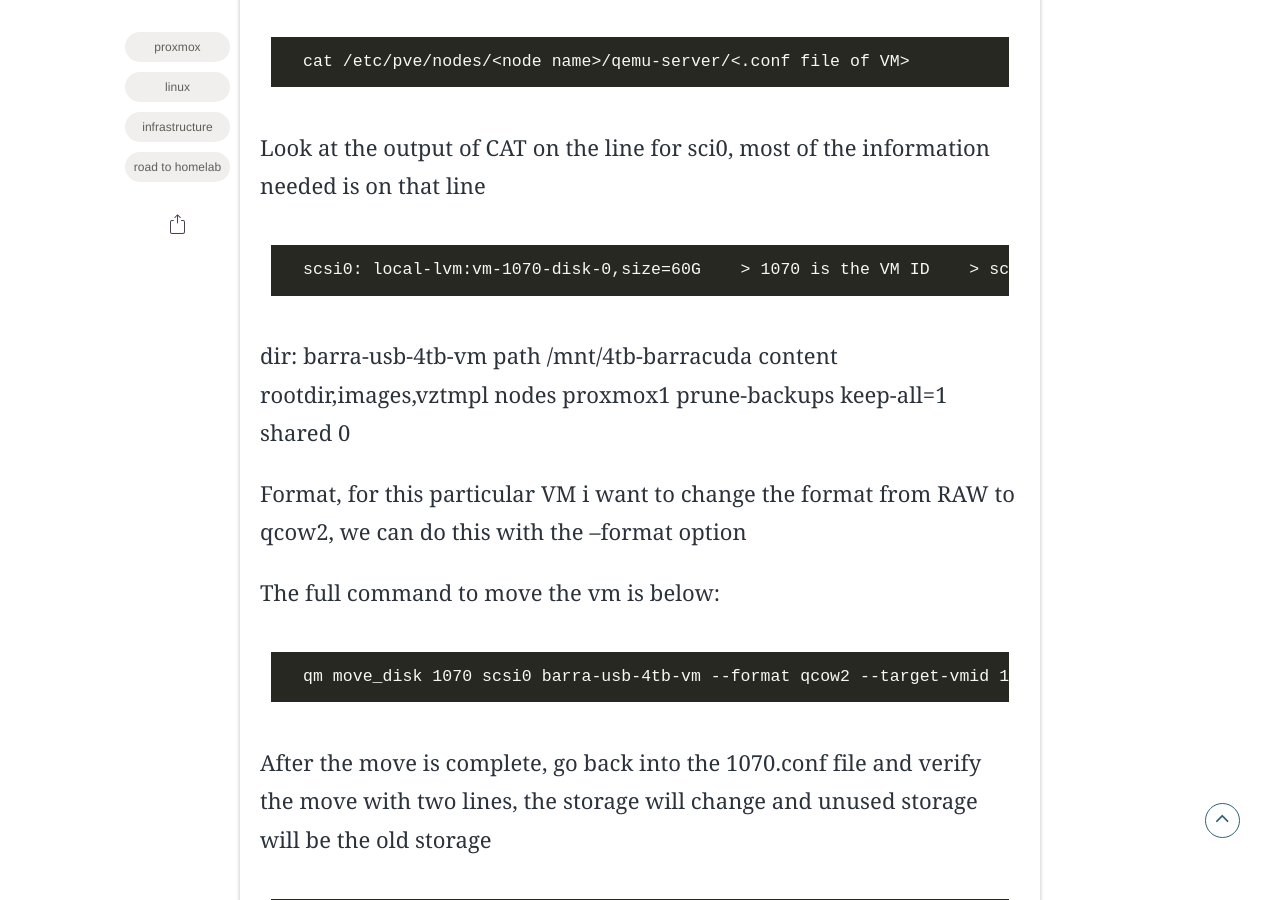
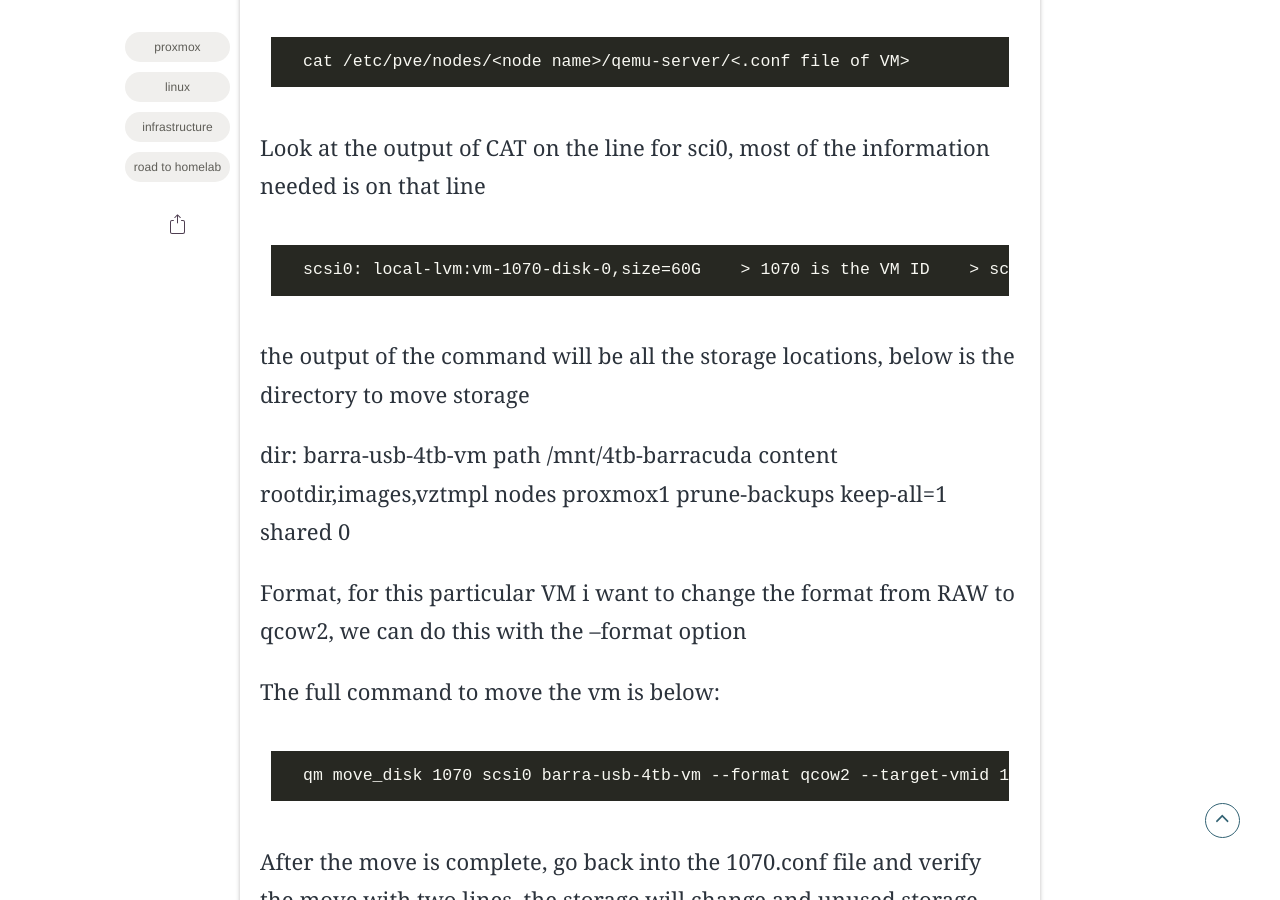
Before and after one commit to scottiepowell/gh-pages-blog.github.io, a Jekyll site: the page built from _posts/2022-06-23-moving-disks-with-qm-command.md.md, in a window 1280 px wide and 900 px high, scrolled down 2135 px. Built offline with Jekyll 4.4.1, drawn with Linux system fonts in a browser that asks for light colours; some web fonts are replaced; comment, search, counter and statistics services are not loaded.

Commit message:
Update 2022-06-23-moving-disks-with-qm-command.md.md

```diff
--- a/_posts/2022-06-23-moving-disks-with-qm-command.md.md
+++ b/_posts/2022-06-23-moving-disks-with-qm-command.md.md
@@ -36,9 +36,10 @@ Look at the output of CAT on the line for sci0, most of the information needed i
    > 1070 is the VM ID
    > scsi0 is the disk you want to move
 barra-usb-4tb-vm is the directory that the USB storage is configured under, this can be found from command line
-   > type the following command
+type the following command:
    'cat /etc/pve/storage.cfg'
-   > output will be all the storage locations, below is the directory that i've created with additional details
+
+the output of the command will be all the storage locations, below is the directory to move storage
 
    dir: barra-usb-4tb-vm
    path /mnt/4tb-barracuda
```
